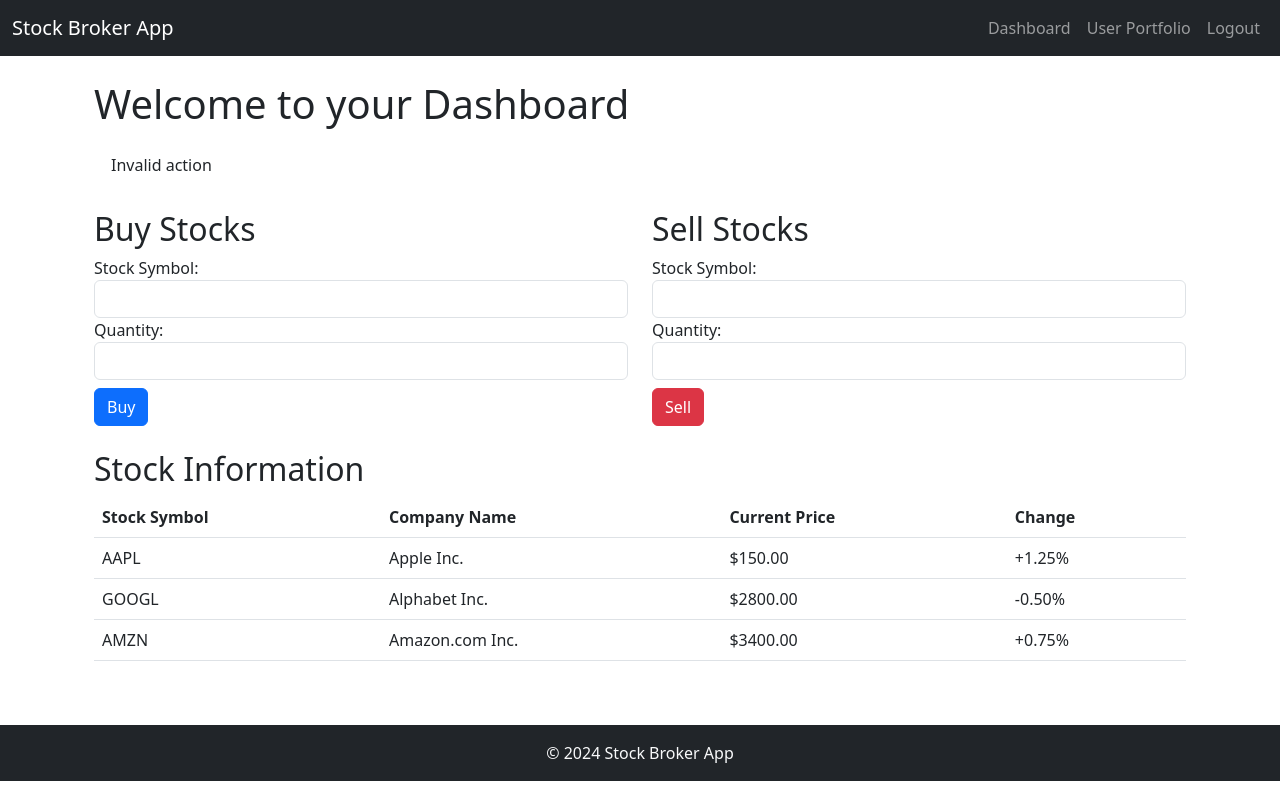
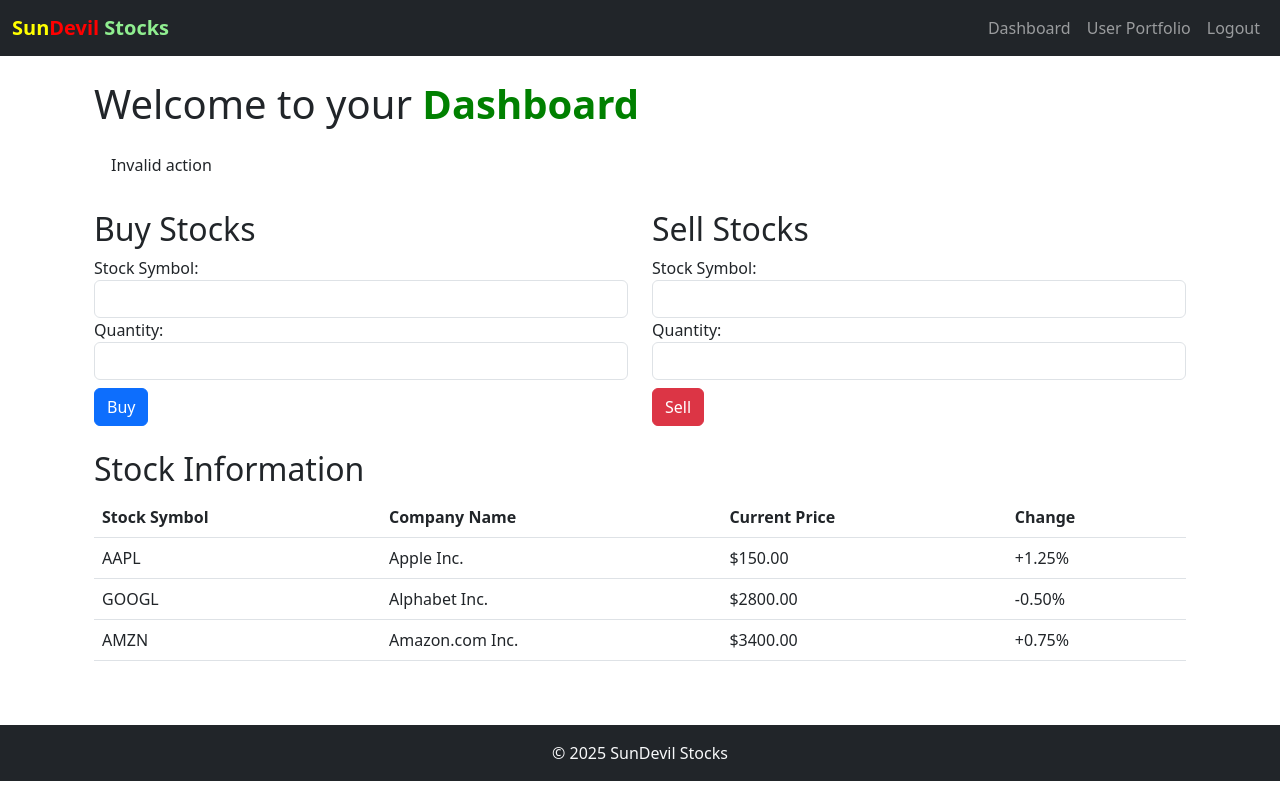
Before and after one commit to ekrosenberg/Final_Stocks, a Flask app: page /user_dashboard in a window 1280 px wide. Run offline with Flask 3, Linux system fonts and the light colour scheme; the visitor is signed in with stand-in values (Sample User, id 1); some libraries are stand-ins or nearby versions.

Commit message:
Code cleanup, comments added, HTML changes, company name added, import random/math initialization

```diff
--- a/app.py
+++ b/app.py
@@ -1,4 +1,4 @@
-#Initial imports
+# Python Imports
 
 from flask import Flask, render_template
 from flask_bootstrap import Bootstrap5
@@ -7,29 +7,31 @@ from flask_login import LoginManager, UserMixin, login_user, logout_user, login_
 from flask import request
 from flask import redirect, url_for, flash
 from werkzeug.security import generate_password_hash, check_password_hash
+import random, math
 
 app = Flask(__name__)
 bootstrap = Bootstrap5(app)
 
-# config for db for users
-app.config['SQLALCHEMY_DATABASE_URI'] = 'mysql+pymysql://root:password@localhost/flask_project' # make sure to put your own sql database logins
+# Database Config
+
+app.config['SQLALCHEMY_DATABASE_URI'] = 'mysql+pymysql://root:1010@localhost/flask_project' # Edit SQL login for local machine
 app.config['SQLALCHEMY_TRACK_MODIFICATIONS'] = False
 app.config['SECRET_KEY'] = 'your-secret-key'
-
-# extensions for the database and user system
 db = SQLAlchemy(app)
 login_manager = LoginManager()
 login_manager.init_app(app)
 
-# user model creation for db and login
+# User model creation for database and login
+
 class Users(UserMixin, db.Model):
     id = db.Column(db.Integer, primary_key=True)
     username = db.Column(db.String(250), unique=True, nullable=False)
     password = db.Column(db.String(250), nullable=False)
-    role = db.Column(db.String(50), default="user", nullable=False)  # "user" only, manually created "admin" accounts
+    role = db.Column(db.String(50), default="user", nullable=False)
     portfolio = db.relationship('Portfolio', backref='user', lazy=True)
 
-# stock model creation for db
+# Stock model creation for database
+
 class Stocks(db.Model):
     __tablename__ = 'stocks'
     id = db.Column(db.Integer, primary_key=True)
@@ -38,27 +40,34 @@ class Stocks(db.Model):
     price = db.Column(db.Numeric(10,2), nullable=False)
     portfolio = db.relationship("Portfolio", back_populates="stock")
 
-# portfolio model creation for db
+# Portfolio model creation for database
+
 class Portfolio(db.Model):
     __tablename__ = 'portfolio'
     portfolio_id = db.Column(db.Integer, primary_key=True)
-    user_id = db.Column(db.Integer, db.ForeignKey('users.id'), nullable=False)  # Ensure Foreign Key Exists
+    user_id = db.Column(db.Integer, db.ForeignKey('users.id'), nullable=False)
     stock_id = db.Column(db.Integer, db.ForeignKey('stocks.id'), nullable=False)
     quantity = db.Column(db.Integer, nullable=False)
     purchase_price = db.Column(db.Numeric(10,2), nullable=False)
     current_price = db.Column(db.Numeric(10,2), nullable=False)
     stock = db.relationship('Stocks', back_populates='portfolio')
 
-# creates table for the db
+# Creates table for the database
+
 with app.app_context():
     db.create_all()
 
-# user loader to retrieve id numbers
+# User loader to retrieve id numbers
+
 @login_manager.user_loader
 def load_user(user_id):
     return Users.query.get(int(user_id))
 
-#Shared login HTML pages between users and admins
+#Shared default, login, sign-up, and logout HTML pages between users and admins
+
+@app.route('/')
+def home():
+    return render_template("login.html")
 
 @app.route('/login', methods=["GET", "POST"])
 def login():
@@ -72,31 +81,26 @@ def login():
                 return redirect(url_for("user_dashboard"))
     return render_template("login.html")
 
-@app.route('/')
-def home():
-    return render_template("login.html")
-
 @app.route('/sign_up', methods=["GET", "POST"])
 def register():
     if request.method == "POST":
         hashed = generate_password_hash(request.form.get("password"), method='pbkdf2:sha256')
         user = Users(
             username=request.form.get("username"),
-            password=hashed,  # password is now hashed using wekzeugs hash functions
-            role="user"  # user is default
+            password=hashed,
+            role="user"
         )
         db.session.add(user)
         db.session.commit()
         return redirect(url_for("login"))
     return render_template("sign_up.html")
 
-# logout route added
 @app.route('/logout')
 def logout():
     logout_user()
     return redirect(url_for("login"))
 
-#User-exclusive app route pages
+#User exclusive HTML pages
 
 @app.route('/user_dashboard', methods=["GET", "POST"])
 @login_required
@@ -139,29 +143,19 @@ def user_dashboard():
 def user_portfolio():
     return render_template('user_portfolio.html')
 
-#Admin-exclusive app route pages
+#Admin exclusive HTML pages
 
 @app.route('/admin_dashboard')
 @login_required
 def admin_dashboard():
+    #Add a conditional block that checks if admin role here to prevent security bug
     return render_template('admin_dashboard.html')
 
 @app.route('/admin_stock_management')
 @login_required
 def admin_stock_management():
+    #Add a conditional block that checks if admin role here to prevent security bug
     return render_template('admin_stock_management.html')
-
-#Buy-sell stock app route pages
-
-@app.route('/buy_stock')
-@login_required
-def buy_stock():
-    return render_template('buy_stock.html')
-
-@app.route('/sell_stock')
-@login_required
-def sell_stock():
-    return render_template('sell_stock.html')
 
 #Ending block
 
--- a/templates/admin_dashboard.html
+++ b/templates/admin_dashboard.html
@@ -4,7 +4,7 @@
 <div class="row">
     <div class="col-md-12">
         <h1>Dashboard</h1>
-        <p>Welcome to the admin dashboard.</p>
+        <p>Welcome to the <strong><span style="color: red;">admin</span></strong> dashboard.</p>
     </div>
 </div>
 <div class="row">
--- a/templates/base.html
+++ b/templates/base.html
@@ -7,13 +7,13 @@
     <link href="https://cdn.jsdelivr.net/npm/bootstrap@5.3.0/dist/css/bootstrap.min.css" rel="stylesheet">
     <!-- Custom CSS -->
     <link rel="stylesheet" href="{{ url_for('static', filename='css/style.css') }}">
-    <title>{% block title %}{% endblock %} - Stock Broker App</title>
+    <title>{% block title %}{% endblock %} - SunDevil Stocks</title>
 </head>
 <body>
     <!-- Navigation Bar -->
     <nav class="navbar navbar-expand-lg navbar-dark bg-dark">
         <div class="container-fluid">
-            <a class="navbar-brand" href="#">Stock Broker App</a>
+            <a class="navbar-brand" href="#"><span style="color: yellow; font-weight: bold;">Sun</span><span style="color: red; font-weight: bold;">Devil</span> <span style="color: lightgreen; font-weight: bold;">Stocks</span></a>
             <button class="navbar-toggler" type="button" data-bs-toggle="collapse" data-bs-target="#navbarNav" aria-controls="navbarNav" aria-expanded="false" aria-label="Toggle navigation">
                 <span class="navbar-toggler-icon"></span>
             </button>
@@ -55,7 +55,7 @@
 <!-- Footer -->
 <footer class="bg-dark text-light mt-5">
     <div class="container py-3">
-        <p class="text-center mb-0">© 2024 Stock Broker App</p>
+        <p class="text-center mb-0">© 2025 SunDevil Stocks</p>
     </div>
 </footer>
 <!-- Bootstrap JS Bundle -->
--- a/templates/user_dashboard.html
+++ b/templates/user_dashboard.html
@@ -2,7 +2,7 @@
 {% block title %}Dashboard{% endblock %}
 {% block content %}
 <div class="container">
-    <h1>Welcome to your Dashboard</h1>
+    <h1>Welcome to your <strong><span style="color: green;">Dashboard</span></strong></h1>
 
     {% with messages = get_flashed_messages(with_categories=true) %}
       {% if messages %}
--- a/templates/user_portfolio.html
+++ b/templates/user_portfolio.html
@@ -4,7 +4,7 @@
 <div class="row">
     <div class="col-md-12">
         <h1>Portfolio</h1>
-        <p>Welcome to your stock portfolio.</p>
+        <p>Welcome to your <strong><span style="color: green;">stock</span></strong> portfolio.</p>
         </div>
     </div>
     <div class="row">
```
Also changed, not shown: templates/buy_stock.html (deleted, +0 -7 lines).
